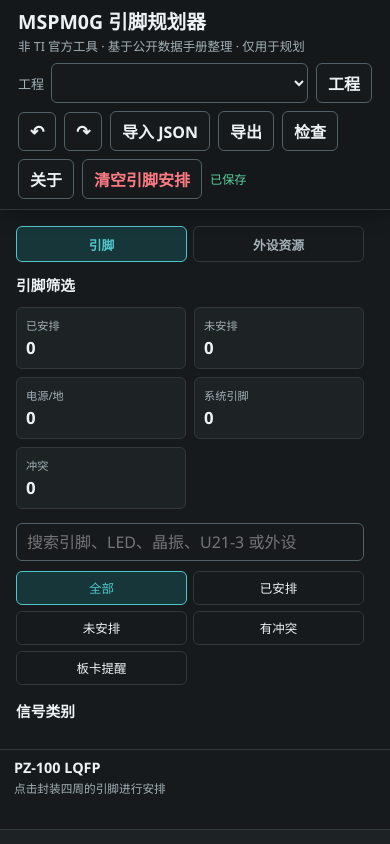
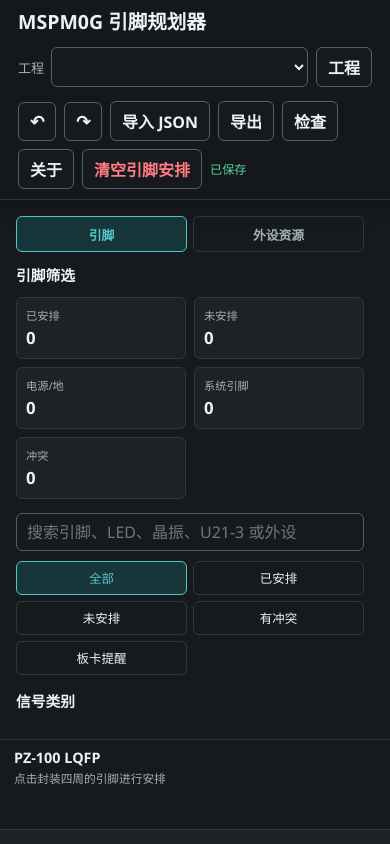
Before and after one commit to ww2186874-cyber/TI_Planner, a plain HTML site: page web/template.html in a window 390 px wide. Drawn offline with Linux system fonts and the light colour scheme.

Commit message:
style: compact project toolbar

```diff
--- a/desktop/package.json
+++ b/desktop/package.json
@@ -1,6 +1,6 @@
 {
   "name": "mspm0-pin-planner-desktop",
-  "version": "1.3.0-beta.10",
+  "version": "1.3.0-beta.11",
   "description": "Portable desktop wrapper for the MSPM0 pin planner",
   "author": "天津职业技术师范大学 电子创新协会",
   "main": "main.js",
--- a/web/template.html
+++ b/web/template.html
@@ -94,15 +94,10 @@
       position: sticky;
       top: 0;
       z-index: 20;
-      display: grid;
-      grid-template-columns: minmax(190px, 215px) minmax(0, 1fr);
-      grid-template-areas:
-        "brand package"
-        "brand toolbar";
+      display: flex;
       align-items: center;
-      column-gap: 16px;
-      row-gap: 8px;
-      min-height: 104px;
+      gap: 14px;
+      min-height: 58px;
       padding: 10px 18px;
       border-bottom: 1px solid var(--line);
       background: color-mix(in srgb, var(--surface) 96%, transparent);
@@ -111,29 +106,25 @@
     }
 
     .brand {
-      grid-area: brand;
-      min-width: 215px;
+      flex: 0 0 215px;
+      min-width: 0;
     }
 
     .brand h1 {
       margin: 0;
       font-size: 1.22rem;
       line-height: 1.2;
+      white-space: nowrap;
     }
 
-    .brand p {
-      margin: 4px 0 0;
-      color: var(--muted);
-      font-size: 0.78rem;
-    }
-
-    .package-control {
-      grid-area: package;
+    .project-control {
       display: flex;
+      flex: 1 1 440px;
       align-items: center;
-      justify-content: flex-end;
+      justify-content: flex-start;
       gap: 8px;
-      min-width: 0;
+      min-width: 175px;
+      max-width: 440px;
     }
 
     .select-control {
@@ -146,7 +137,7 @@
     .select-control { flex: 1; }
     .select-control.project-select { flex: 1.25; }
 
-    .package-control label {
+    .project-control label {
       color: var(--muted);
       font-size: 0.82rem;
       white-space: nowrap;
@@ -180,8 +171,10 @@
     }
 
     .toolbar {
-      grid-area: toolbar;
       display: flex;
+      flex: 0 1 auto;
+      min-width: 0;
+      margin-left: auto;
       align-items: center;
       justify-content: flex-end;
       gap: 8px;
@@ -989,12 +982,12 @@
     @media (max-width: 700px) {
       .topbar {
         position: static;
-        grid-template-columns: minmax(0, 1fr);
-        grid-template-areas: "brand" "package" "toolbar";
+        flex-direction: column;
         align-items: stretch;
       }
-      .package-control { min-width: 0; }
-      .toolbar { justify-content: flex-start; }
+      .brand { flex-basis: auto; }
+      .project-control { width: 100%; max-width: none; min-width: 0; flex: none; }
+      .toolbar { margin-left: 0; justify-content: flex-start; }
       .save-state { text-align: left; }
       .workspace { display: block; }
       .sidebar, .inspector { min-height: auto; border: 0; border-bottom: 1px solid var(--line); }
@@ -1016,10 +1009,9 @@
     <header class="topbar">
       <div class="brand">
         <h1>MSPM0G 引脚规划器</h1>
-        <p>非 TI 官方工具 · 基于公开数据手册整理 · 仅用于规划</p>
       </div>
 
-      <div class="package-control">
+      <div class="project-control">
         <div class="select-control project-select">
           <label for="projectSelect">工程</label>
           <select id="projectSelect" aria-label="选择工程"></select>
```
Also changed, not shown: memory/PROJECT_STATE.md (+8 -7 lines), memory/SESSION_HANDOFF.md (+4 -4 lines), web/build-template-test.js (+12 -0 lines), CHANGELOG.md.
